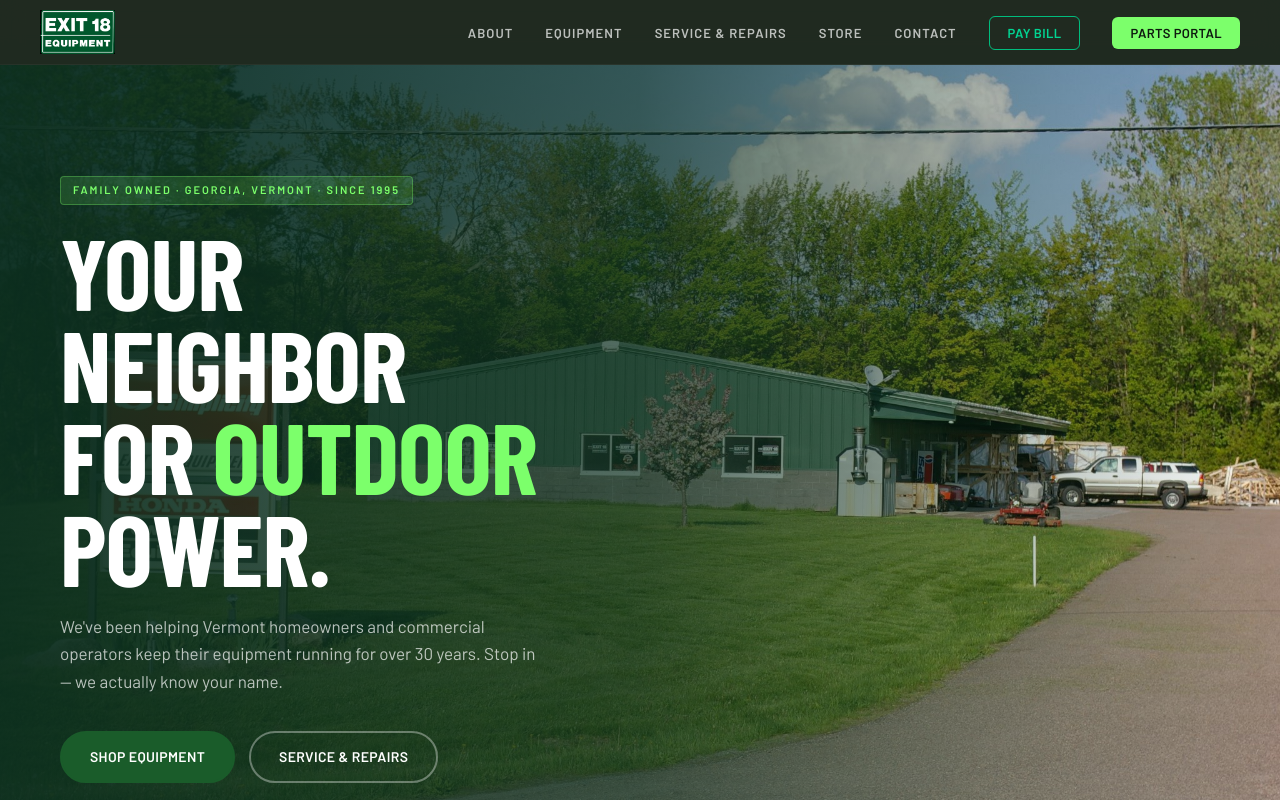
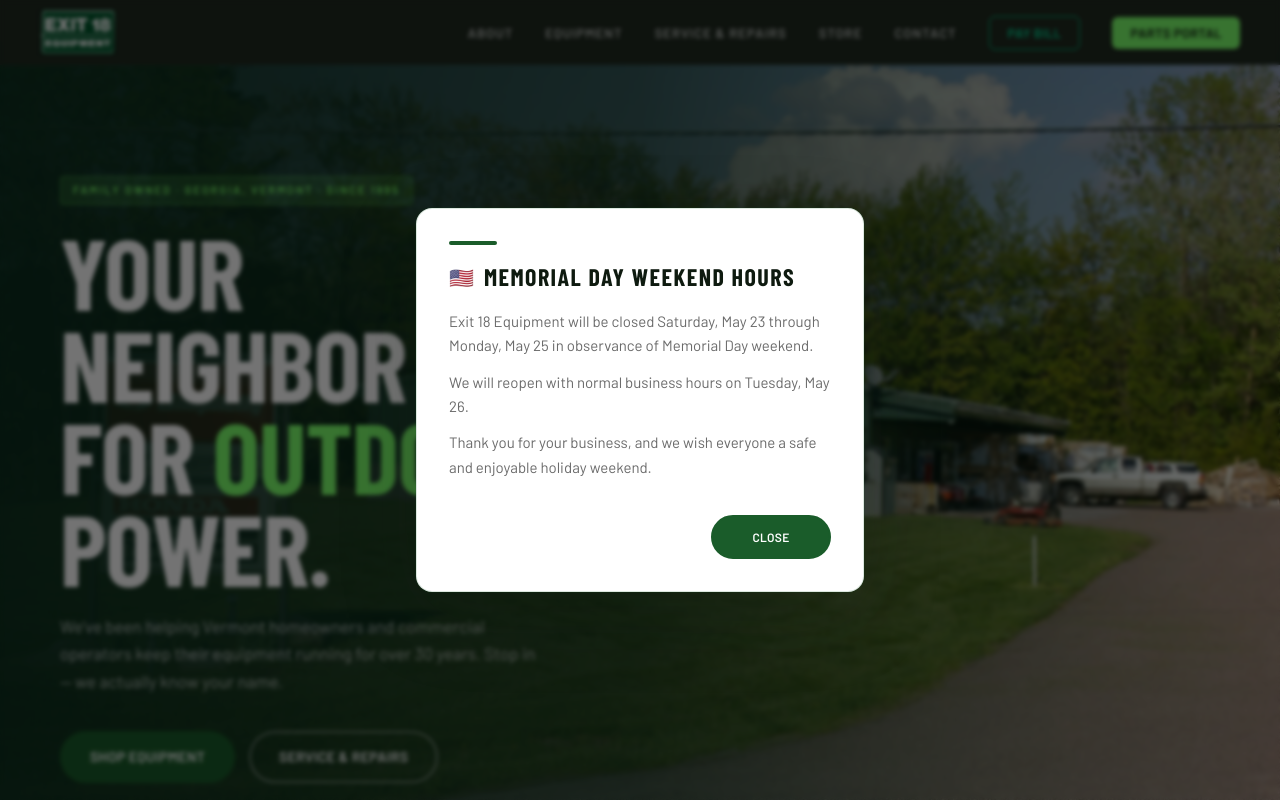
Before and after one commit to srmacy/exit18-website, a Next.js app: page / in a window 1280 px wide. Shown: the top 800 px of the page. Built offline with nearby package versions, Linux system fonts and the light colour scheme; a web font is replaced by a local one.

Commit message:
Add Memorial Day closure modal with patriotic accent

```diff
--- a/app/layout.tsx
+++ b/app/layout.tsx
@@ -1,6 +1,7 @@
 import type { Metadata } from "next";
 import { Barlow, Barlow_Condensed, Caveat } from "next/font/google";
 import "./globals.css";
+import { MemorialDay2026ClosureModal } from "@/components/MemorialDay2026ClosureModal";
 import { StoreComingSoonProvider } from "@/components/StoreComingSoonProvider";
 import { siteContent } from "@/content/siteContent";
 
@@ -70,6 +71,7 @@
     >
       <body className="min-h-full font-sans">
         <StoreComingSoonProvider>{children}</StoreComingSoonProvider>
+        <MemorialDay2026ClosureModal />
       </body>
     </html>
   );
--- /dev/null
+++ b/components/MemorialDay2026ClosureModal.tsx
@@ -0,0 +1,140 @@
+"use client";
+
+/**
+ * TEMPORARY — Memorial Day weekend 2026 closure notice.
+ * Delete this file and remove `<MemorialDay2026ClosureModal />` from `app/layout.tsx` when no longer needed.
+ */
+
+import { useCallback, useEffect, useState } from "react";
+
+const MEMORIAL_DAY_2026_CUTOFF_MS = Date.parse(
+  "2026-05-26T00:00:00-04:00",
+);
+const SESSION_STORAGE_KEY = "memorial-day-2026-closure-dismissed";
+
+export function MemorialDay2026ClosureModal() {
+  const [open, setOpen] = useState(false);
+
+  useEffect(() => {
+    if (
+      Number.isNaN(MEMORIAL_DAY_2026_CUTOFF_MS) ||
+      Date.now() >= MEMORIAL_DAY_2026_CUTOFF_MS
+    ) {
+      return;
+    }
+    try {
+      if (sessionStorage.getItem(SESSION_STORAGE_KEY)) return;
+    } catch {
+      return;
+    }
+
+    const id = window.setTimeout(() => setOpen(true), 2500);
+    return () => window.clearTimeout(id);
+  }, []);
+
+  const dismiss = useCallback(() => {
+    try {
+      sessionStorage.setItem(SESSION_STORAGE_KEY, "1");
+    } catch {
+      /* ignore private mode / quota */
+    }
+    setOpen(false);
+  }, []);
+
+  useEffect(() => {
+    if (!open) return;
+    const onKey = (e: KeyboardEvent) => {
+      if (e.key === "Escape") dismiss();
+    };
+    document.addEventListener("keydown", onKey);
+    const prevOverflow = document.body.style.overflow;
+    document.body.style.overflow = "hidden";
+    return () => {
+      document.removeEventListener("keydown", onKey);
+      document.body.style.overflow = prevOverflow;
+    };
+  }, [open, dismiss]);
+
+  if (!open) return null;
+
+  return (
+    <>
+      <style>{`
+        @keyframes memorial-mday-2026-title-in {
+          from {
+            opacity: 0;
+            transform: scale(0.98);
+          }
+          to {
+            opacity: 1;
+            transform: scale(1);
+          }
+        }
+        .memorial-mday-2026-title-in {
+          animation: memorial-mday-2026-title-in 280ms ease-out both;
+          transform-origin: left center;
+        }
+        @media (prefers-reduced-motion: reduce) {
+          .memorial-mday-2026-title-in {
+            animation: none;
+          }
+        }
+      `}</style>
+      <div className="fixed inset-0 z-[225] flex items-center justify-center p-5 sm:p-6">
+        <button
+          type="button"
+          aria-label="Close dialog"
+          className="absolute inset-0 bg-black/55 backdrop-blur-[2px]"
+          onClick={dismiss}
+        />
+        <div
+          role="dialog"
+          aria-modal="true"
+          aria-labelledby="memorial-day-2026-closure-title"
+          className="relative z-[1] mx-auto w-full max-w-[min(100%,28rem)] rounded-2xl border border-exit-green/15 bg-white p-6 shadow-[0_24px_80px_rgba(14,26,15,0.18)] ring-1 ring-exit-green/10 sm:p-8"
+        >
+          <div
+            className="mb-4 h-1 w-12 rounded-full bg-exit-green"
+            aria-hidden
+          />
+          <div className="memorial-mday-2026-title-in flex flex-wrap items-center gap-x-2.5 gap-y-1">
+            <span
+              className="shrink-0 select-none text-[1.125rem] leading-none sm:text-[1.25rem]"
+              aria-hidden
+            >
+              🇺🇸
+            </span>
+            <h2
+              id="memorial-day-2026-closure-title"
+              className="font-display min-w-0 flex-1 text-xl font-black uppercase tracking-[0.06em] text-exit-dark sm:text-2xl"
+            >
+              Memorial Day Weekend Hours
+            </h2>
+          </div>
+          <div className="mt-4 space-y-3 text-[15px] leading-relaxed text-exit-gray">
+            <p>
+              Exit 18 Equipment will be closed Saturday, May 23 through Monday,
+              May 25 in observance of Memorial Day weekend.
+            </p>
+            <p>
+              We will reopen with normal business hours on Tuesday, May 26.
+            </p>
+            <p>
+              Thank you for your business, and we wish everyone a safe and
+              enjoyable holiday weekend.
+            </p>
+          </div>
+          <div className="mt-8 flex justify-end sm:mt-9">
+            <button
+              type="button"
+              onClick={dismiss}
+              className="inline-flex min-h-11 min-w-[7.5rem] items-center justify-center rounded-full border-2 border-exit-green bg-exit-green px-6 py-2.5 text-xs font-bold uppercase tracking-wide text-white transition duration-200 hover:border-exit-green-mid hover:bg-exit-green-mid"
+            >
+              Close
+            </button>
+          </div>
+        </div>
+      </div>
+    </>
+  );
+}
```
